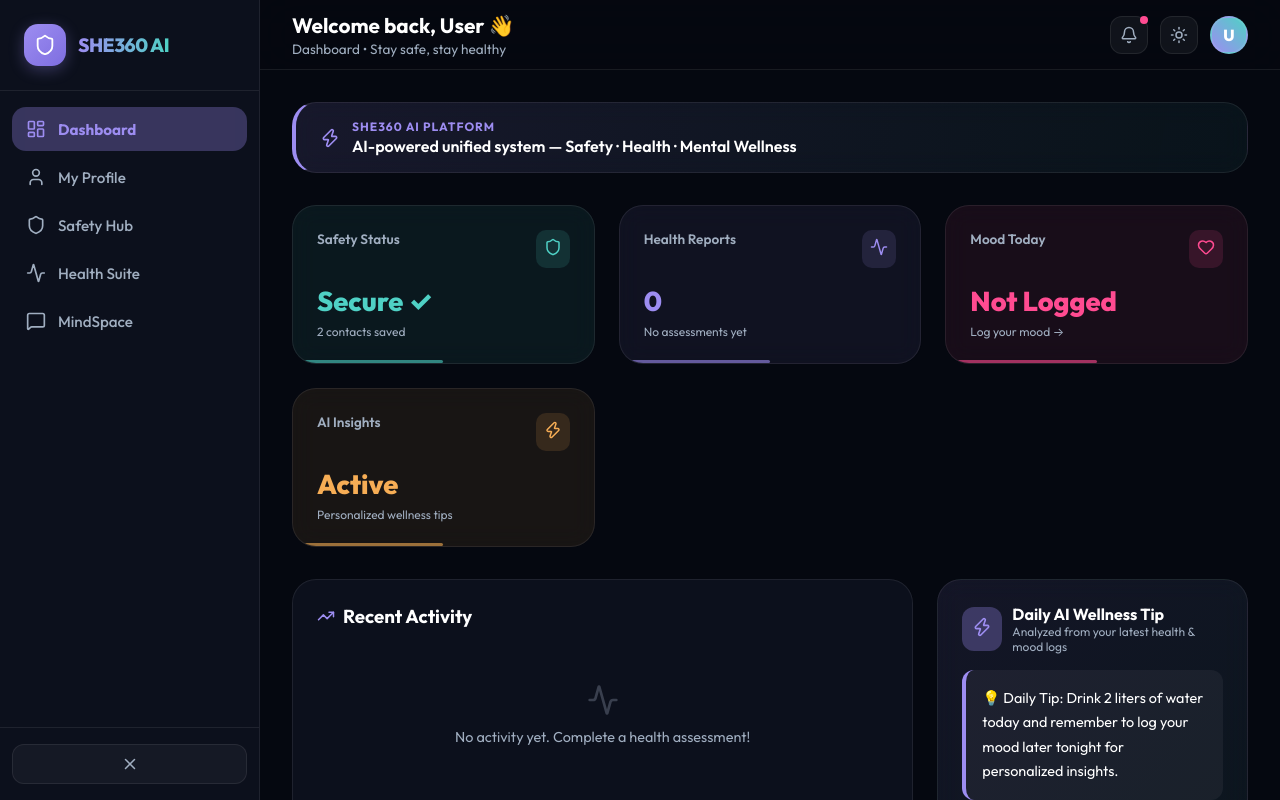
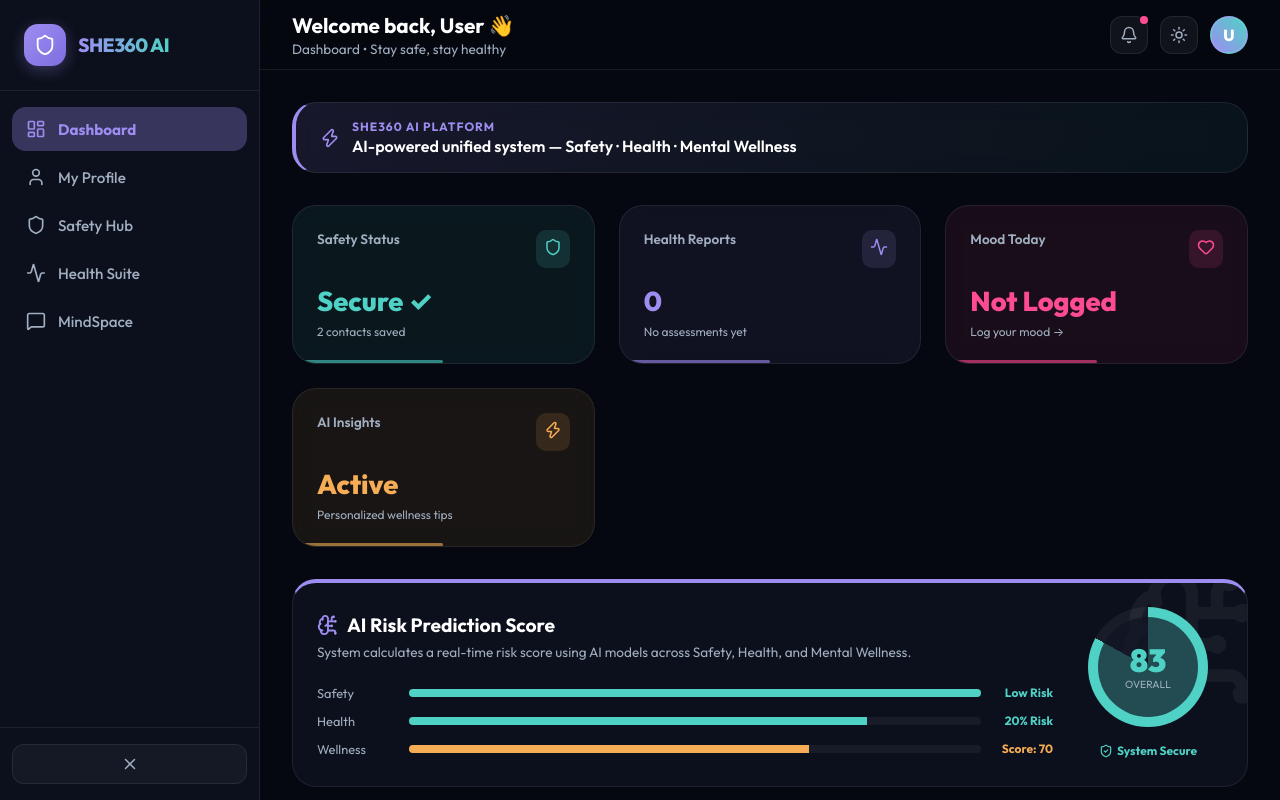
Before and after one commit to Tanya-garg10/SHE360-AI-Smart-Women-Safety-Health-System, a React (Vite) app: page / in a window 1280 px wide. Shown: the top 800 px of the page. Built offline with nearby package versions, Linux system fonts and the light colour scheme.

Commit message:
feat: Check Project
Co-authored-by: traeagent <traeagent@users.noreply.github.com>

```diff
--- a/src/pages/Dashboard.jsx
+++ b/src/pages/Dashboard.jsx
@@ -1,6 +1,6 @@
 import React from 'react';
 import { motion } from 'framer-motion';
-import { Shield, Activity, Heart, Zap, MapPin, TrendingUp, Bell, BarChart3, Users } from 'lucide-react';
+import { Shield, Activity, Heart, Zap, MapPin, TrendingUp, Bell, BarChart3, Users, BrainCircuit, AlertTriangle, ShieldCheck } from 'lucide-react';
 import { useUser } from '../context/UserContext';
 
 const cardVariant = {
@@ -71,6 +71,15 @@ const Dashboard = ({ onNavigate }) => {
     ? `💡 Daily Tip: Your last health scan showed High risk. Please prioritize resting today and consult a doctor.`
     : '💡 Daily Tip: Drink 2 liters of water today and remember to log your mood later tonight for personalized insights.';
 
+  // AI Risk Prediction Score Calculation
+  const safetyScore = contacts.length > 0 ? 100 : 40;
+  const healthScore = lastReport ? (lastReport.result?.risk_level === 'High' ? 30 : lastReport.result?.risk_level === 'Moderate' ? 70 : 100) : 80;
+  const mentalScore = lastMood ? (lastMood.label === 'Sunny' ? 100 : lastMood.label === 'Neutral' ? 70 : 40) : 70;
+  const overallRiskIndex = Math.round((safetyScore + healthScore + mentalScore) / 3);
+
+  const getRiskColor = (score) => score >= 80 ? 'var(--accent)' : score >= 50 ? '#F6AD55' : 'var(--danger)';
+  const getRiskLabel = (score) => score >= 80 ? 'Low Risk' : score >= 50 ? 'Moderate' : 'High Risk';
+
   return (
     <motion.div
       initial="hidden" animate="show"
@@ -111,10 +120,68 @@ const Dashboard = ({ onNavigate }) => {
         ))}
       </div>
 
+      {/* AI Risk Prediction Score (New Feature) */}
+      <motion.div variants={cardVariant} custom={5} className="glass-card" style={{ padding: '1.5rem', marginBottom: '2rem', borderTop: '4px solid var(--primary)', position: 'relative', overflow: 'hidden' }}>
+        <div style={{ position: 'absolute', right: '-20px', top: '-20px', opacity: 0.05, pointerEvents: 'none' }}>
+          <BrainCircuit size={150} />
+        </div>
+        <div style={{ display: 'flex', alignItems: 'center', justifyContent: 'space-between', flexWrap: 'wrap', gap: '20px' }}>
+          <div style={{ flex: '1 1 300px' }}>
+            <h3 style={{ display: 'flex', alignItems: 'center', gap: '8px', fontSize: '1.2rem', marginBottom: '6px' }}>
+              <BrainCircuit size={22} color="var(--primary)" /> AI Risk Prediction Score
+            </h3>
+            <p style={{ fontSize: '0.85rem', color: 'var(--text-muted)', marginBottom: '1.5rem' }}>System calculates a real-time risk score using AI models across Safety, Health, and Mental Wellness.</p>
+
+            <div style={{ display: 'flex', flexDirection: 'column', gap: '12px' }}>
+              {/* Safety Risk */}
+              <div style={{ display: 'flex', alignItems: 'center', gap: '12px' }}>
+                <span style={{ width: '80px', fontSize: '0.8rem', color: 'var(--text-muted)' }}>Safety</span>
+                <div style={{ flex: 1, height: '8px', background: 'rgba(255,255,255,0.05)', borderRadius: '10px', overflow: 'hidden' }}>
+                  <motion.div initial={{ width: 0 }} animate={{ width: `${safetyScore}%` }} transition={{ duration: 1 }} style={{ height: '100%', background: getRiskColor(safetyScore) }} />
+                </div>
+                <span style={{ width: '60px', fontSize: '0.75rem', fontWeight: 700, color: getRiskColor(safetyScore), textAlign: 'right' }}>{getRiskLabel(safetyScore)}</span>
+              </div>
+
+              {/* Health Risk */}
+              <div style={{ display: 'flex', alignItems: 'center', gap: '12px' }}>
+                <span style={{ width: '80px', fontSize: '0.8rem', color: 'var(--text-muted)' }}>Health</span>
+                <div style={{ flex: 1, height: '8px', background: 'rgba(255,255,255,0.05)', borderRadius: '10px', overflow: 'hidden' }}>
+                  <motion.div initial={{ width: 0 }} animate={{ width: `${healthScore}%` }} transition={{ duration: 1, delay: 0.2 }} style={{ height: '100%', background: getRiskColor(healthScore) }} />
+                </div>
+                <span style={{ width: '60px', fontSize: '0.75rem', fontWeight: 700, color: getRiskColor(healthScore), textAlign: 'right' }}>{100 - healthScore}% Risk</span>
+              </div>
+
+              {/* Mental Risk */}
+              <div style={{ display: 'flex', alignItems: 'center', gap: '12px' }}>
+                <span style={{ width: '80px', fontSize: '0.8rem', color: 'var(--text-muted)' }}>Wellness</span>
+                <div style={{ flex: 1, height: '8px', background: 'rgba(255,255,255,0.05)', borderRadius: '10px', overflow: 'hidden' }}>
+                  <motion.div initial={{ width: 0 }} animate={{ width: `${mentalScore}%` }} transition={{ duration: 1, delay: 0.4 }} style={{ height: '100%', background: getRiskColor(mentalScore) }} />
+                </div>
+                <span style={{ width: '60px', fontSize: '0.75rem', fontWeight: 700, color: getRiskColor(mentalScore), textAlign: 'right' }}>Score: {mentalScore}</span>
+              </div>
+            </div>
+          </div>
+
+          {/* Overall Score Circle */}
+          <div style={{ display: 'flex', flexDirection: 'column', alignItems: 'center', justifyContent: 'center', minWidth: '150px' }}>
+            <div style={{ position: 'relative', width: '120px', height: '120px', display: 'flex', alignItems: 'center', justifyContent: 'center', borderRadius: '50%', background: `conic-gradient(${getRiskColor(overallRiskIndex)} ${overallRiskIndex}%, rgba(255,255,255,0.05) 0)`, boxShadow: `0 0 20px ${getRiskColor(overallRiskIndex)}20` }}>
+              <div style={{ position: 'absolute', width: '100px', height: '100px', background: 'var(--bg-card)', borderRadius: '50%', display: 'flex', flexDirection: 'column', alignItems: 'center', justifyContent: 'center' }}>
+                <span style={{ fontSize: '2rem', fontWeight: 900, color: getRiskColor(overallRiskIndex), lineHeight: '1' }}>{overallRiskIndex}</span>
+                <span style={{ fontSize: '0.65rem', color: 'var(--text-muted)', marginTop: '2px' }}>OVERALL</span>
+              </div>
+            </div>
+            <div style={{ marginTop: '12px', padding: '4px 12px', background: `${getRiskColor(overallRiskIndex)}20`, color: getRiskColor(overallRiskIndex), borderRadius: '20px', fontSize: '0.75rem', fontWeight: 700, display: 'flex', alignItems: 'center', gap: '4px' }}>
+              {overallRiskIndex >= 80 ? <ShieldCheck size={14} /> : <AlertTriangle size={14} />}
+              {overallRiskIndex >= 80 ? 'System Secure' : 'Attention Needed'}
+            </div>
+          </div>
+        </div>
+      </motion.div>
+
       {/* Activity + AI Insight */}
       <div className="grid-activity">
         {/* Activity Feed */}
-        <motion.div variants={cardVariant} custom={5} className="glass-card" style={{ padding: '1.5rem' }}>
+        <motion.div variants={cardVariant} custom={6} className="glass-card" style={{ padding: '1.5rem' }}>
           <h3 style={{ marginBottom: '1.5rem', display: 'flex', alignItems: 'center', gap: '8px' }}>
             <TrendingUp size={18} color="var(--primary)" /> Recent Activity
           </h3>
--- a/src/pages/Safety.jsx
+++ b/src/pages/Safety.jsx
@@ -21,6 +21,8 @@ const Safety = () => {
   const [isScanningRoute, setIsScanningRoute] = useState(false);
   const [routeFound, setRouteFound] = useState(false);
   const [sirenActive, setSirenActive] = useState(false);
+  const [geoFenceAlert, setGeoFenceAlert] = useState(false);
+  const [guardianModeActive, setGuardianModeActive] = useState(false);
   const recognitionRef = useRef(null);
   const audioContextRef = useRef(null);
   const oscillatorRef = useRef(null);
@@ -108,6 +110,17 @@ const Safety = () => {
         maximumAge: 0
       }
     );
+  };
+
+  // Geo-Fencing Demo
+  const triggerGeoFenceDemo = () => {
+    if (unsafeZones.length > 0) {
+      setLocation({ lat: unsafeZones[0].lat, lng: unsafeZones[0].lng });
+      setLocationStatus(`📍 ${unsafeZones[0].lat}, ${unsafeZones[0].lng}`);
+      setGeoFenceAlert(true);
+      setGuardianModeActive(true);
+      setTimeout(() => setGeoFenceAlert(false), 8000); // Hide banner after 8s
+    }
   };
 
   // Voice Detection
@@ -228,7 +241,32 @@ const Safety = () => {
 
   return (
     <motion.div initial={{ opacity: 0 }} animate={{ opacity: 1 }} className="page-container">
-      <div className="grid-2col">
+
+      {/* Geo-Fencing Banner */}
+      <AnimatePresence>
+        {geoFenceAlert && (
+          <motion.div
+            initial={{ opacity: 0, y: -20 }} animate={{ opacity: 1, y: 0 }} exit={{ opacity: 0, y: -20 }}
+            style={{
+              background: 'rgba(255,75,145,0.95)', backdropFilter: 'blur(10px)', color: 'white',
+              padding: '1.2rem', borderRadius: '12px', marginBottom: '1.5rem',
+              display: 'flex', alignItems: 'flex-start', gap: '12px', border: '1px solid var(--danger)',
+              boxShadow: '0 10px 30px rgba(255,75,145,0.3)'
+            }}
+          >
+            <AlertTriangle size={24} style={{ flexShrink: 0, marginTop: '2px' }} />
+            <div>
+              <h4 style={{ fontSize: '1.1rem', fontWeight: 800, marginBottom: '4px' }}>Geo-Fence Alert: Unsafe Zone Entered</h4>
+              <p style={{ fontSize: '0.85rem', lineHeight: '1.4' }}>
+                You are entering a known high-risk/low-light zone ({unsafeZones[0]?.reason || 'High density'}).
+                <strong> Live Guardian Mode has been auto-activated</strong> and your location is being shared with trusted contacts.
+              </p>
+            </div>
+          </motion.div>
+        )}
+      </AnimatePresence>
+
+      <div className="grid-safety">
 
         {/* ── Left: SOS + Contacts ── */}
         <div style={{ display: 'flex', flexDirection: 'column', gap: '1.5rem' }}>
@@ -428,10 +466,18 @@ const Safety = () => {
               <h3 style={{ display: 'flex', alignItems: 'center', gap: '8px' }}>
                 <Navigation size={18} color="var(--accent)" /> Live Guardian Tracking
               </h3>
-              <span style={{ fontSize: '0.7rem', fontWeight: 700, color: 'var(--accent)', display: 'flex', alignItems: 'center', gap: '4px' }}>
-                <span style={{ width: '7px', height: '7px', borderRadius: '50%', background: 'var(--accent)', animation: 'pulse-ring 2s infinite', display: 'inline-block' }} />
-                ACTIVE
-              </span>
+
+              {guardianModeActive ? (
+                <span style={{ fontSize: '0.7rem', fontWeight: 700, color: 'var(--danger)', display: 'flex', alignItems: 'center', gap: '6px', background: 'rgba(255,75,145,0.1)', padding: '4px 10px', borderRadius: '12px', border: '1px solid var(--danger)' }}>
+                  <span style={{ width: '8px', height: '8px', borderRadius: '50%', background: 'var(--danger)', animation: 'pulse-ring 1s infinite', display: 'inline-block' }} />
+                  BROADCASTING LIVE
+                </span>
+              ) : (
+                <span style={{ fontSize: '0.7rem', fontWeight: 700, color: 'var(--text-muted)', display: 'flex', alignItems: 'center', gap: '4px' }}>
+                  <span style={{ width: '7px', height: '7px', borderRadius: '50%', background: 'var(--text-muted)', display: 'inline-block' }} />
+                  STANDBY
+                </span>
+              )}
             </div>
 
             <div style={{ flex: 1, background: 'linear-gradient(160deg, #0d1120, #121624)', borderRadius: '18px', position: 'relative', overflow: 'hidden', minHeight: '240px' }}>
@@ -510,8 +556,14 @@ const Safety = () => {
                   </div>
                 </div>
                 <div style={{ display: 'flex', gap: '6px' }}>
+                  <button onClick={() => setGuardianModeActive(!guardianModeActive)} style={{ padding: '7px 12px', border: '1px solid var(--accent)', borderRadius: '8px', background: guardianModeActive ? 'var(--accent)' : 'transparent', color: guardianModeActive ? 'var(--bg-card)' : 'var(--accent)', cursor: 'pointer', fontSize: '0.72rem', fontWeight: 700, transition: 'var(--transition)' }}>
+                    {guardianModeActive ? 'STOP LIVE' : 'GO LIVE'}
+                  </button>
                   <button onClick={handleScanRoute} style={{ padding: '7px 12px', border: '1px solid var(--primary)', borderRadius: '8px', background: 'transparent', color: 'var(--primary)', cursor: 'pointer', fontSize: '0.72rem', fontWeight: 700 }}>
                     SCAN ROUTE
+                  </button>
+                  <button onClick={triggerGeoFenceDemo} style={{ padding: '7px 12px', border: '1px solid var(--danger)', borderRadius: '8px', background: 'rgba(255,75,145,0.1)', color: 'var(--danger)', cursor: 'pointer', fontSize: '0.72rem', fontWeight: 700 }} title="Demo Unsafe Zone Alert">
+                    SIMULATE ZONE
                   </button>
                   <button
                     onClick={toggleVoiceDetection}
```
Also changed, not shown: 1 other file (tests, documents, lock files or other folders).
